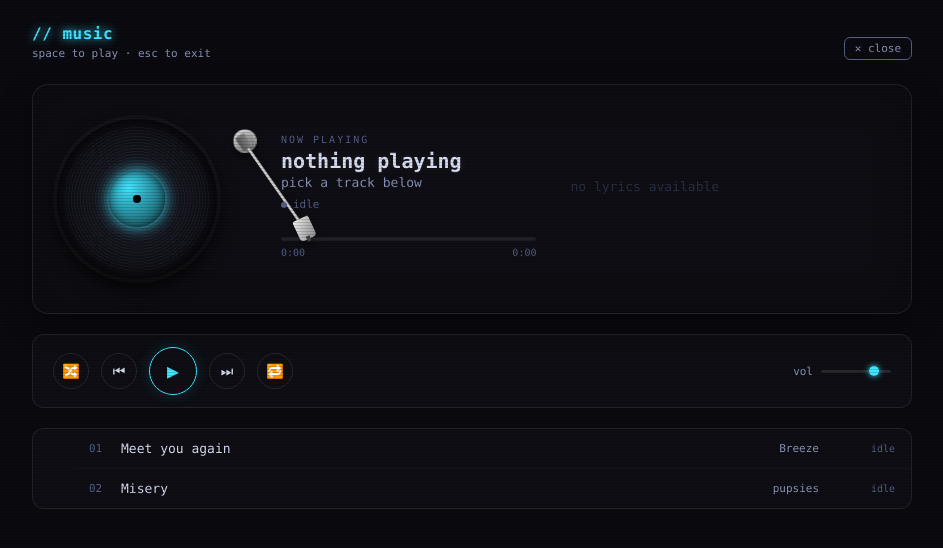
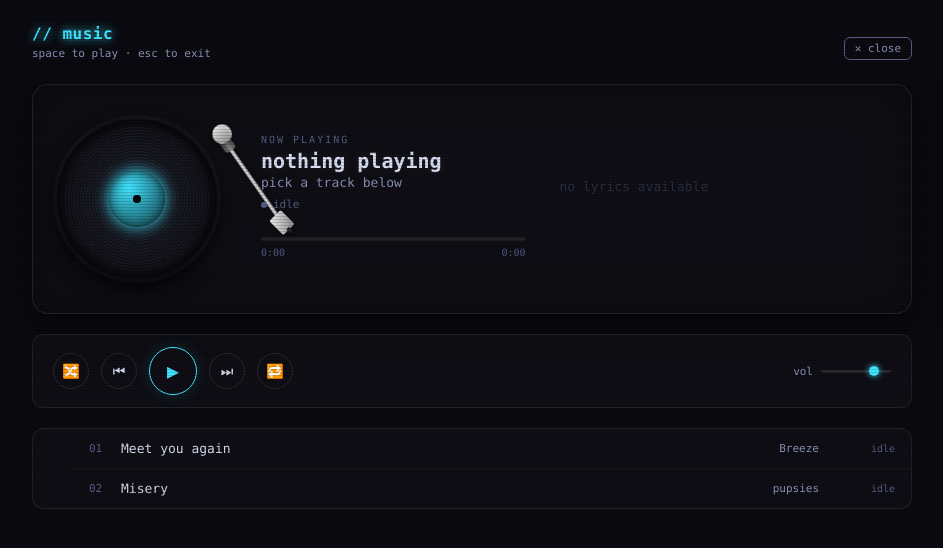
Before and after one commit to Rkg1s/Rkg1s.github.io, a plain HTML site: page music.html in a window 1280 px wide. Shown: the whole page, without its empty margins (168-1111 px from the left). Drawn offline with Linux system fonts and the light colour scheme.

Commit message:
Refactor turntable and tonearm styles

```diff
--- a/music.html
+++ b/music.html
@@ -59,23 +59,22 @@ h1 { font-size: 16px; color: var(--cyan); font-weight: 700; letter-spacing: .5px
 /* ── Turntable Area ── */
 .turntable {
   position: relative;
-  width: 200px; /* Increased to fit the arm */
+  width: 170px; /* Fixed width to hold record + arm base */
   height: 160px;
   flex: none;
   z-index: 1;
-  display: flex;
-  align-items: center;
-  justify-content: flex-start;
+  margin-right: 10px;
 }
 
 /* Platter */
 .platter {
-  width: 160px;
-  height: 160px;
+  position: absolute;
+  left: 0; top: 0;
+  width: 160px; height: 160px;
   border-radius: 50%;
   background: radial-gradient(circle at 50% 50%, var(--vinyl-edge) 0%, var(--vinyl) 80%);
   box-shadow: 0 0 0 4px rgba(255,255,255,.03), 0 8px 20px rgba(0,0,0,.8), inset 0 0 20px rgba(0,0,0,.9);
-  display: flex; align-items: center; justify-content: center; position: relative;
+  display: flex; align-items: center; justify-content: center;
 }
 [data-theme=paper] .platter { box-shadow: 0 0 0 4px rgba(0,0,0,.05), 0 5px 15px rgba(0,0,0,.2); }
 
@@ -100,13 +99,13 @@ h1 { font-size: 16px; color: var(--cyan); font-weight: 700; letter-spacing: .5px
 }
 .label::after { content: ''; width: 8px; height: 8px; border-radius: 50%; background: var(--bg); box-shadow: inset 0 2px 4px rgba(0,0,0,.8); }
 
-/* ── New Tonearm Setup ── */
+/* ── Tonearm ── */
 .tonearm-wrapper {
   position: absolute;
-  right: 0;
-  top: 10px;
-  width: 60px;
-  height: 140px;
+  right: -5px;
+  top: 5px;
+  width: 40px;
+  height: 150px;
   z-index: 3;
   pointer-events: none;
 }
@@ -116,66 +115,69 @@ h1 { font-size: 16px; color: var(--cyan); font-weight: 700; letter-spacing: .5px
   position: absolute;
   top: 0;
   right: 0;
-  width: 24px;
-  height: 24px;
+  width: 20px;
+  height: 20px;
   border-radius: 50%;
-  background: linear-gradient(135deg, #ccc, #666);
-  box-shadow: 0 4px 8px rgba(0,0,0,0.4), inset 0 2px 4px rgba(255,255,255,0.5);
+  background: linear-gradient(135deg, #eee, #888);
+  box-shadow: 0 2px 5px rgba(0,0,0,0.5), inset 0 1px 2px rgba(255,255,255,0.6);
   border: 1px solid rgba(0,0,0,0.2);
+  z-index: 2;
 }
 
 /* Tonearm Arm */
 .tonearm {
   position: absolute;
-  top: 12px;
-  right: 12px;
-  width: 3px;
-  height: 105px;
-  background: linear-gradient(to right, #aaa, #ddd, #777);
+  top: 10px;
+  right: 10px;
+  width: 4px;
+  height: 110px;
+  background: linear-gradient(to right, #999, #ddd, #666);
   border-radius: 2px;
-  transform-origin: top right;
-  transform: rotate(-35deg); /* Rest position: swung out */
+  transform-origin: top center;
+  transform: rotate(-35deg); /* Rest: swung out to the right */
   transition: transform 0.8s cubic-bezier(0.4, 1.2, 0.6, 1);
-  box-shadow: 2px 2px 5px rgba(0,0,0,0.3);
+  box-shadow: 2px 2px 6px rgba(0,0,0,0.4);
 }
 
-.tonearm.playing { transform: rotate(8deg); } /* Play position: on the record */
+.tonearm.playing {
+  transform: rotate(15deg); /* Playing: swung onto the record */
+}
 
 /* Counterweight */
 .tonearm::before {
   content: '';
   position: absolute;
-  top: -8px;
+  top: 2px;
   left: -4px;
-  width: 11px;
-  height: 16px;
-  background: linear-gradient(to right, #555, #888);
-  border-radius: 2px;
+  width: 12px;
+  height: 18px;
+  background: linear-gradient(to right, #444, #888, #444);
+  border-radius: 3px;
   box-shadow: inset 0 1px 2px rgba(255,255,255,0.3);
 }
 
 /* Headshell / Cartridge */
-.tonearm .head {
+.tonearm .cartridge {
   position: absolute;
-  bottom: -12px;
-  left: -7px;
-  width: 17px;
-  height: 22px;
+  bottom: -8px;
+  left: -6px;
+  width: 16px;
+  height: 20px;
   background: linear-gradient(135deg, #eee, #888);
-  border-radius: 2px 2px 4px 4px;
-  transform: rotate(10deg);
+  border-radius: 2px;
   box-shadow: 0 4px 6px rgba(0,0,0,0.4);
+  transform: rotate(-10deg);
 }
 
 /* Stylus / Needle */
-.tonearm .head::after {
+.tonearm .cartridge::after {
   content: '';
   position: absolute;
-  bottom: -3px;
+  bottom: -4px;
   left: 6px;
   width: 4px;
   height: 6px;
-  background: #333;
+  background: #222;
   border-radius: 0 0 2px 2px;
 }
 
@@ -277,10 +279,10 @@ h1 { font-size: 16px; color: var(--cyan); font-weight: 700; letter-spacing: .5px
 @media (max-width: 768px) {
   .app-container { gap: 16px; }
   .deck { flex-direction: column; padding: 20px; gap: 16px; text-align: center; align-items: center; }
-  .turntable { width: 180px; height: 140px; }
+  .turntable { width: 150px; height: 140px; margin-right: 0; }
   .platter { width: 140px; height: 140px; }
   .label { width: 48px; height: 48px; }
-  .tonearm-wrapper { top: 5px; right: 5px; transform: scale(0.85); transform-origin: top right; }
+  .tonearm-wrapper { right: -5px; top: 5px; transform: scale(0.85); transform-origin: top right; }
   .info { width: 100%; }
   .np-title { font-size: 18px; }
   .lyrics-container { width: 100%; height: 120px; padding: 40px 10px; text-align: center; }
@@ -323,7 +325,7 @@ h1 { font-size: 16px; color: var(--cyan); font-weight: 700; letter-spacing: .5px
       <div class="tonearm-wrapper">
         <div class="tonearm-base"></div>
         <div class="tonearm" id="tonearm">
-          <div class="head"></div>
+          <div class="cartridge"></div>
         </div>
       </div>
     </div>
```
